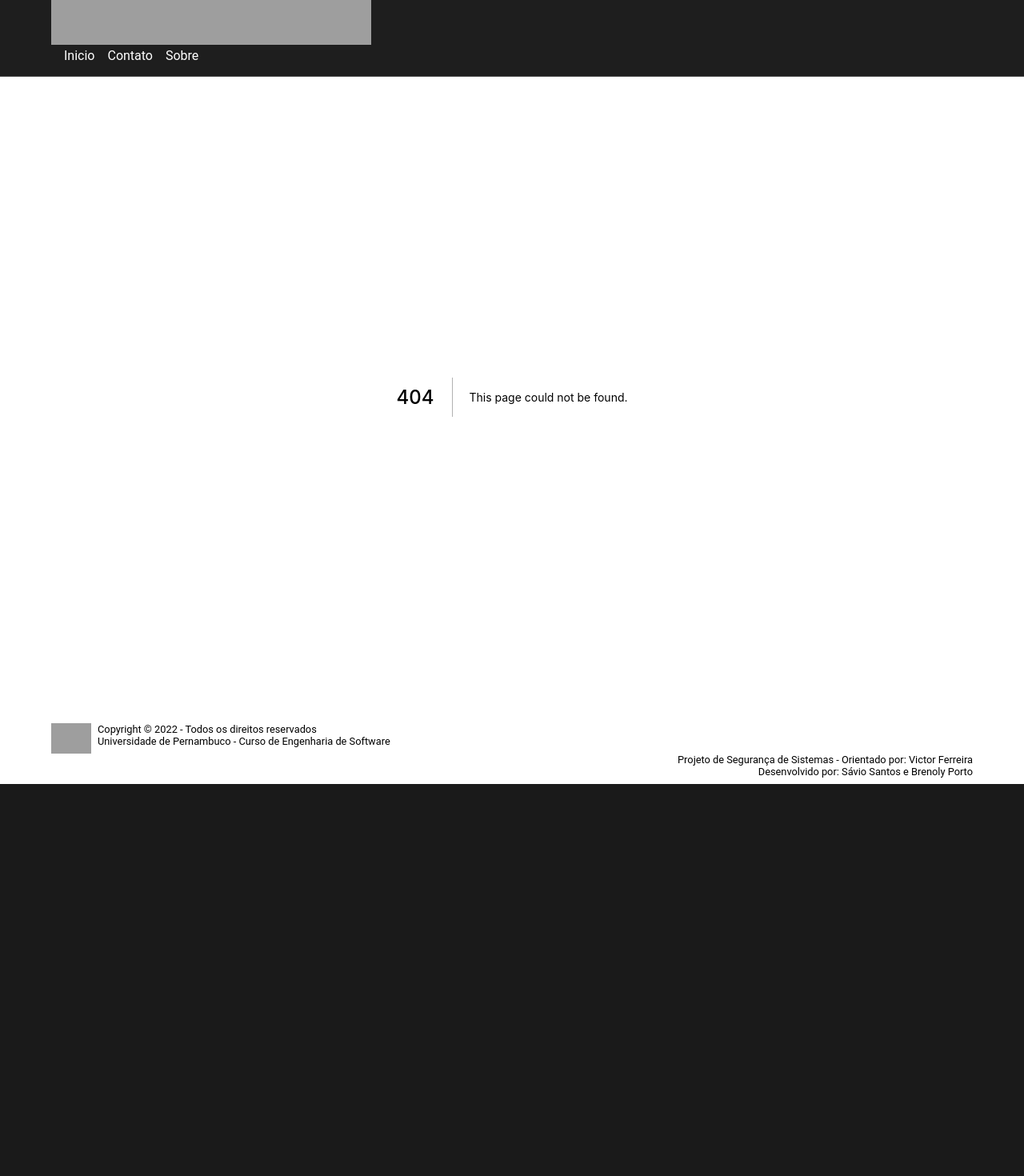
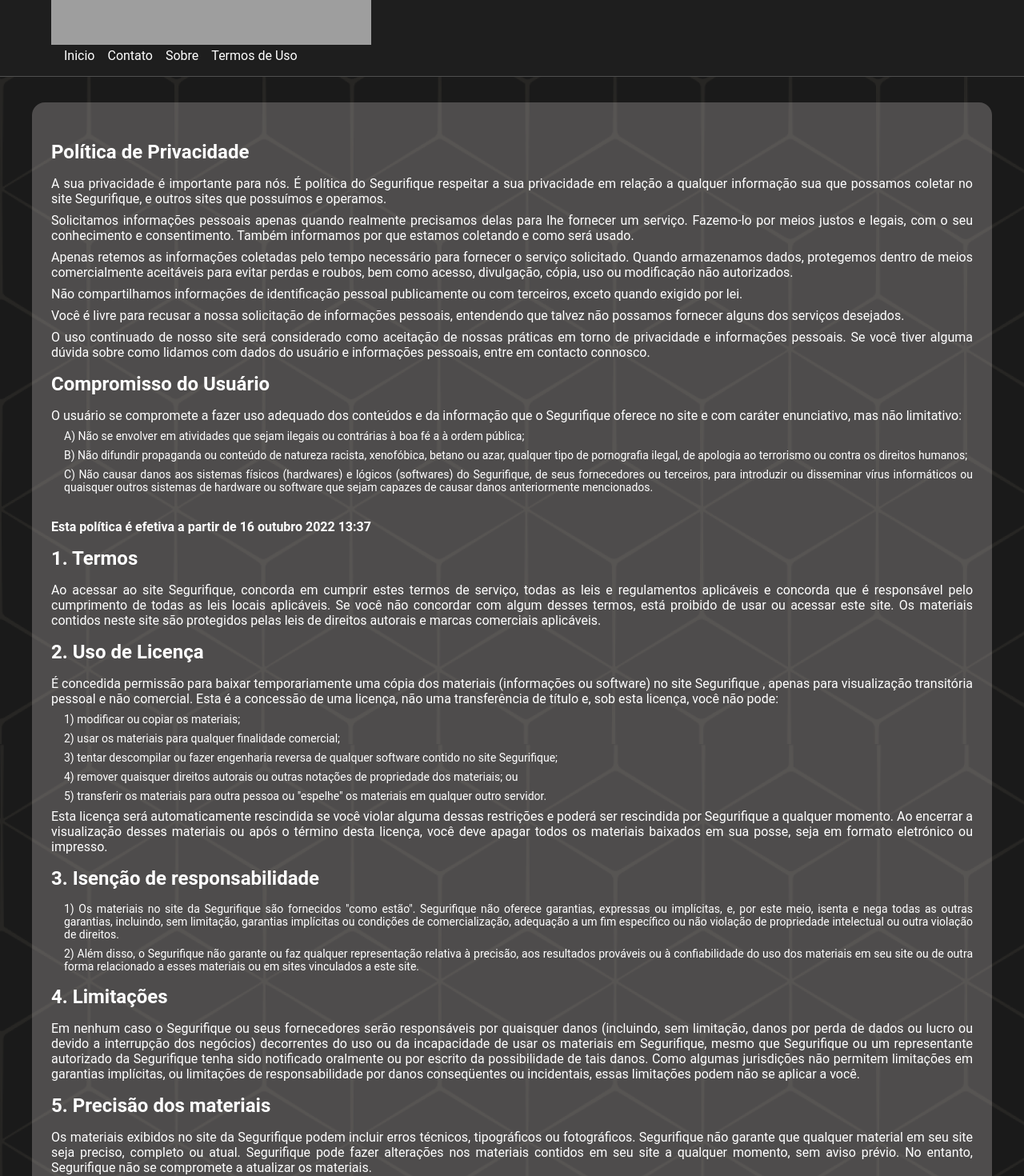
Before and after one commit to savi8sant8s/segurifique, a Next.js app: page /termos in a window 1280 px wide. Before the commit this address had no page. Shown: the part 260-1730 px from the top of the page at 80% size. Before the commit the page ends 1240 px from the top, so only its background shows below. Built offline with nearby package versions, Linux system fonts and the light colour scheme; grey boxes are pictures that could not be loaded.

Commit message:
Criado pagina de termos de uso

```diff
--- a/layout/Header/Header.tsx
+++ b/layout/Header/Header.tsx
@@ -22,6 +22,9 @@
                         <Link href="/sobre">
                             <Box component='a' title='Sobre'>Sobre</Box>
                         </Link>
+                        <Link href="/termos">
+                            <Box component='a' title='Termos de Uso'>Termos de Uso</Box>
+                        </Link>
                     </Box>
                 </Stack>
             </Container>
--- /dev/null
+++ b/pages/termos/Termos.module.scss
@@ -0,0 +1,25 @@
+.containerTermos {
+    min-height: calc(100vh - 105px) !important;
+    color: white;
+    background: rgba(197, 192, 192, 0.3);
+    padding: 2rem;
+    margin: 2rem;
+    text-align: justify;
+    border-radius: 1rem;
+
+    p {
+        margin-top: 0.5rem;
+    }
+
+    h2, h4 {
+        margin: 1rem 0rem;
+    }
+
+    section {
+        margin-left: 1rem;
+
+        p {
+            font-size: 0.875rem;
+        }
+    }
+}
--- /dev/null
+++ b/pages/termos/index.tsx
@@ -0,0 +1,168 @@
+import React from 'react'
+import { Container, Typography } from '@mui/material'
+import styles from './Termos.module.scss'
+
+export default function Termos() {
+  return (
+    <Container className={styles.containerTermos} maxWidth="lg">
+      <h2>Política de Privacidade</h2>
+      <p>
+        A sua privacidade é importante para nós. É política do Segurifique
+        respeitar a sua privacidade em relação a qualquer informação sua que
+        possamos coletar no site Segurifique, e outros sites que possuímos e
+        operamos.
+      </p>
+      <p>
+        Solicitamos informações pessoais apenas quando realmente precisamos
+        delas para lhe fornecer um serviço. Fazemo-lo por meios justos e legais,
+        com o seu conhecimento e consentimento. Também informamos por que
+        estamos coletando e como será usado.
+      </p>
+      <p>
+        Apenas retemos as informações coletadas pelo tempo necessário para
+        fornecer o serviço solicitado. Quando armazenamos dados, protegemos
+        dentro de meios comercialmente aceitáveis para evitar perdas e roubos,
+        bem como acesso, divulgação, cópia, uso ou modificação não autorizados.
+      </p>
+      <p>
+        Não compartilhamos informações de identificação pessoal publicamente ou
+        com terceiros, exceto quando exigido por lei.
+      </p>
+      <p>
+        Você é livre para recusar a nossa solicitação de informações pessoais,
+        entendendo que talvez não possamos fornecer alguns dos serviços
+        desejados.
+      </p>
+      <p>
+        O uso continuado de nosso site será considerado como aceitação de nossas
+        práticas em torno de privacidade e informações pessoais. Se você tiver
+        alguma dúvida sobre como lidamos com dados do usuário e informações
+        pessoais, entre em contacto connosco.
+      </p>
+      <h2>Compromisso do Usuário</h2>
+      <p>
+        O usuário se compromete a fazer uso adequado dos conteúdos e da
+        informação que o Segurifique oferece no site e com caráter enunciativo,
+        mas não limitativo:
+      </p>
+      <section>
+        <p>
+          A) Não se envolver em atividades que sejam ilegais ou contrárias à boa
+          fé a à ordem pública;
+        </p>
+        <p>
+          B) Não difundir propaganda ou conteúdo de natureza racista,
+          xenofóbica, betano ou azar, qualquer tipo de pornografia ilegal, de
+          apologia ao terrorismo ou contra os direitos humanos;
+        </p>
+        <p>
+          C) Não causar danos aos sistemas físicos (hardwares) e lógicos
+          (softwares) do Segurifique, de seus fornecedores ou terceiros, para
+          introduzir ou disseminar vírus informáticos ou quaisquer outros
+          sistemas de hardware ou software que sejam capazes de causar danos
+          anteriormente mencionados.
+        </p>
+      </section>
+      <p style={{ marginTop: '2rem' }}>
+        <strong>
+          Esta política é efetiva a partir de 16 outubro 2022 13:37
+        </strong>
+      </p>
+      <h2>1. Termos</h2>
+      <p>
+        Ao acessar ao site Segurifique, concorda em cumprir estes termos de
+        serviço, todas as leis e regulamentos aplicáveis e concorda que é
+        responsável pelo cumprimento de todas as leis locais aplicáveis. Se você
+        não concordar com algum desses termos, está proibido de usar ou acessar
+        este site. Os materiais contidos neste site são protegidos pelas leis de
+        direitos autorais e marcas comerciais aplicáveis.
+      </p>
+      <h2>2. Uso de Licença</h2>
+      <p>
+        É concedida permissão para baixar temporariamente uma cópia dos
+        materiais (informações ou software) no site Segurifique , apenas para
+        visualização transitória pessoal e não comercial. Esta é a concessão de
+        uma licença, não uma transferência de título e, sob esta licença, você
+        não pode:
+      </p>
+      <section>
+        <p> 1) modificar ou copiar os materiais; </p>
+        <p> 2) usar os materiais para qualquer finalidade comercial; </p>
+        <p>
+          {' '}
+          3) tentar descompilar ou fazer engenharia reversa de qualquer software
+          contido no site Segurifique;{' '}
+        </p>
+        <p>
+          {' '}
+          4) remover quaisquer direitos autorais ou outras notações de
+          propriedade dos materiais; ou{' '}
+        </p>
+        <p>
+          {' '}
+          5) transferir os materiais para outra pessoa ou "espelhe" os materiais
+          em qualquer outro servidor.{' '}
+        </p>
+      </section>
+      <p>
+        Esta licença será automaticamente rescindida se você violar alguma
+        dessas restrições e poderá ser rescindida por Segurifique a qualquer
+        momento. Ao encerrar a visualização desses materiais ou após o término
+        desta licença, você deve apagar todos os materiais baixados em sua
+        posse, seja em formato eletrónico ou impresso.
+      </p>
+      <h2>3. Isenção de responsabilidade</h2>
+      <section>
+        <p>
+          {' '}
+          1) Os materiais no site da Segurifique são fornecidos "como estão".
+          Segurifique não oferece garantias, expressas ou implícitas, e, por
+          este meio, isenta e nega todas as outras garantias, incluindo, sem
+          limitação, garantias implícitas ou condições de comercialização,
+          adequação a um fim específico ou não violação de propriedade
+          intelectual ou outra violação de direitos.
+        </p>
+        <p>
+          {' '}
+          2) Além disso, o Segurifique não garante ou faz qualquer representação
+          relativa à precisão, aos resultados prováveis ou à confiabilidade do
+          uso dos materiais em seu site ou de outra forma relacionado a esses
+          materiais ou em sites vinculados a este site.
+        </p>
+      </section>
+      <h2>4. Limitações</h2>
+      <p>
+        Em nenhum caso o Segurifique ou seus fornecedores serão responsáveis por
+        quaisquer danos (incluindo, sem limitação, danos por perda de dados ou
+        lucro ou devido a interrupção dos negócios) decorrentes do uso ou da
+        incapacidade de usar os materiais em Segurifique, mesmo que Segurifique
+        ou um representante autorizado da Segurifique tenha sido notificado
+        oralmente ou por escrito da possibilidade de tais danos. Como algumas
+        jurisdições não permitem limitações em garantias implícitas, ou
+        limitações de responsabilidade por danos conseqüentes ou incidentais,
+        essas limitações podem não se aplicar a você.
+      </p>
+      <h2>5. Precisão dos materiais</h2>
+      <p>
+        Os materiais exibidos no site da Segurifique podem incluir erros
+        técnicos, tipográficos ou fotográficos. Segurifique não garante que
+        qualquer material em seu site seja preciso, completo ou atual.
+        Segurifique pode fazer alterações nos materiais contidos em seu site a
+        qualquer momento, sem aviso prévio. No entanto, Segurifique não se
+        compromete a atualizar os materiais.
+      </p>
+      <h4>Modificações</h4>
+      <p>
+        O Segurifique pode revisar estes termos de serviço do site a qualquer
+        momento, sem aviso prévio. Ao usar este site, você concorda em ficar
+        vinculado à versão atual desses termos de serviço.
+      </p>
+      <h4>Lei aplicável</h4>
+      <p>
+        Estes termos e condições são regidos e interpretados de acordo com as
+        leis do Segurifique e você se submete irrevogavelmente à jurisdição
+        exclusiva dos tribunais naquele estado ou localidade.
+      </p>
+    </Container>
+  )
+}
```
